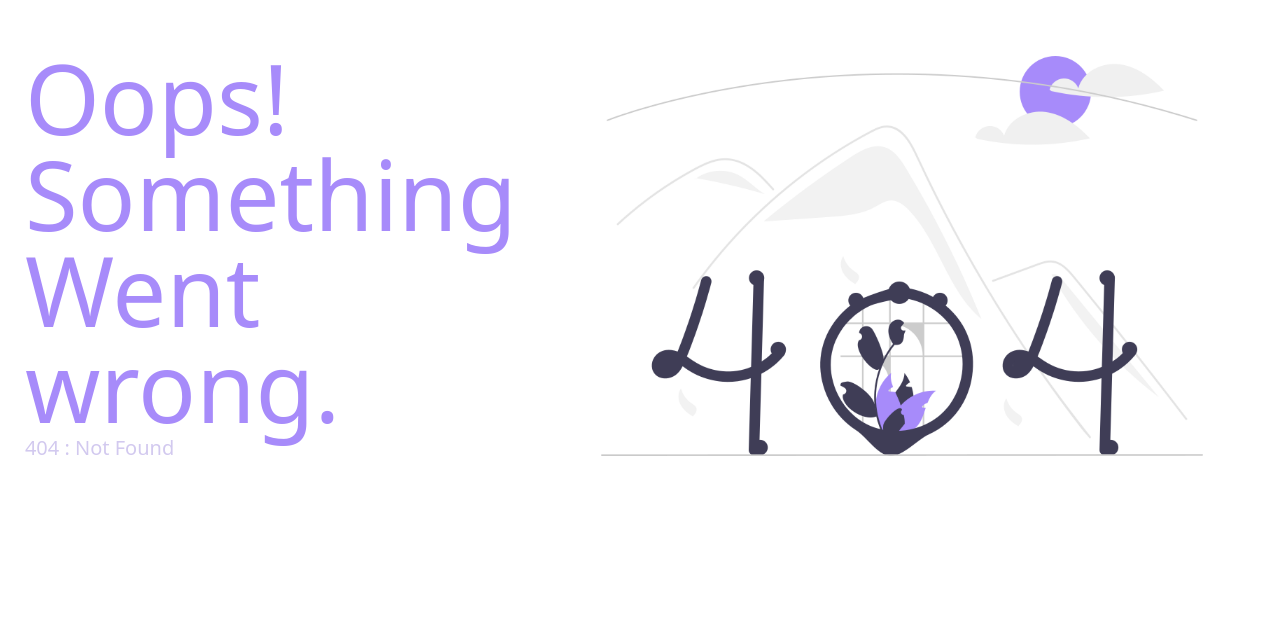
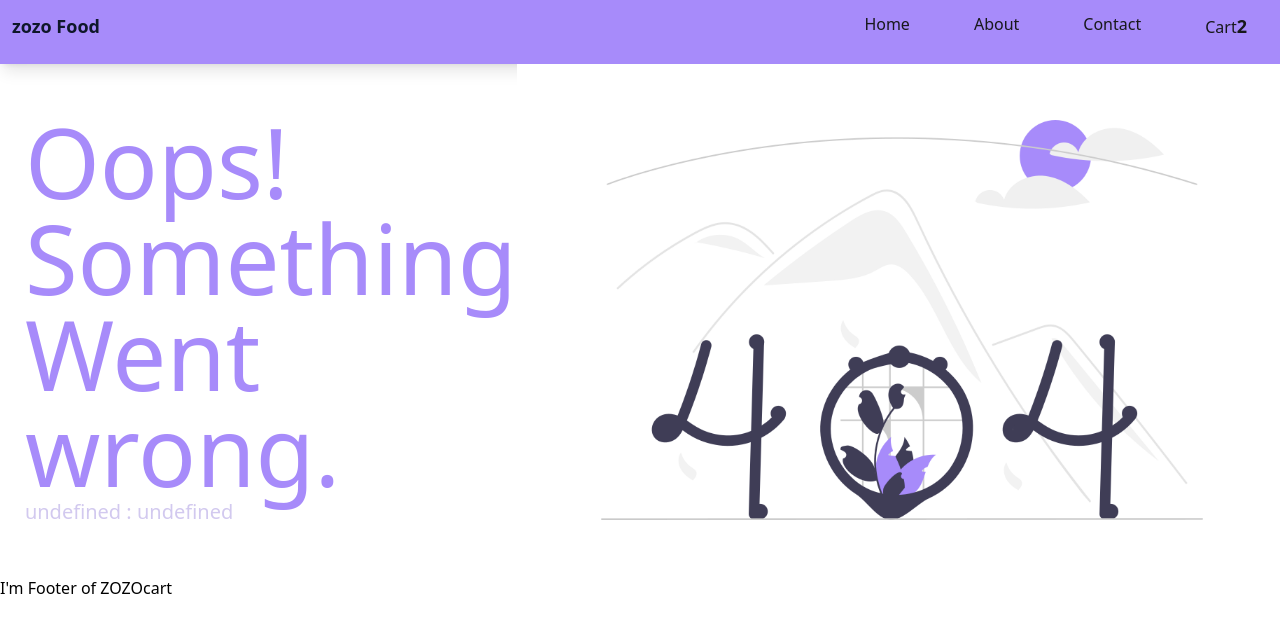
Before and after one commit to surendra-Titus/React-Project, a React (Vite) app: page /contact in a window 1280 px wide. Before the commit this address had no page. Shown: the top 632 px of the page. Built offline with nearby package versions, Linux system fonts and the light colour scheme.

Commit message:
Implemented Dynamic segments/routing.

```diff
--- a/src/App.js
+++ b/src/App.js
@@ -4,13 +4,15 @@ import Header from "./components/Header";
 import Body from "./components/Body";
 import Footer from "./components/Footer";
 import About from "./components/About";
-import { createBrowserRouter, RouterProvider } from "react-router-dom";
+import Cart from "./components/Cart";
+import { createBrowserRouter, RouterProvider, Outlet } from "react-router-dom";
 import Error from "./components/Error";
+import RestaurantMenu from "./components/RestaurantMenu";
 const AppLayout = () => {
   return (
     <>
       <Header />
-      <Body />
+      <Outlet />
       <Footer />
     </>
   );
@@ -21,11 +23,28 @@ const appRouter = createBrowserRouter([
     path: "/",
     element: <AppLayout />,
     errorElement: <Error />,
-  },
-  {
-    path: "/About",
-    element: <About />,
-    errorElement: <Error />,
+    children: [
+      {
+        path: "/",
+        element: <Body />,
+      },
+      {
+        path: "/about",
+        element: <About />,
+      },
+      {
+        path: "/contact",
+        element: <Error />,
+      },
+      {
+        path: "/cart",
+        element: <Cart />,
+      },
+      {
+        path: "/restaurant/:id",
+        element: <RestaurantMenu />,
+      },
+    ],
   },
 ]);
 
--- a/src/components/Body.js
+++ b/src/components/Body.js
@@ -3,6 +3,8 @@ import RestaurantCard from "./RestaurantCard";
 import Shimmer from "./Shimmer";
 import emptySearchResult from "../assets/empty-search-results.png";
 import { API_URL } from "../constants";
+import { IMG_CDN_URL } from "../constants";
+import { Link } from "react-router-dom";
 
 const fillterData = (query, arr) => {
   if (query === "") {
@@ -62,7 +64,9 @@ const Body = () => {
           />
         ) : (
           filteredRestaurants.map((rest) => (
-            <RestaurantCard key={rest.data.id} data={rest.data} />
+            <Link key={rest.data.id} to={`/restaurant/${rest.data.id}`}>
+              <RestaurantCard data={rest.data} />
+            </Link>
           ))
         )}
       </div>
--- a/src/components/Error.js
+++ b/src/components/Error.js
@@ -2,7 +2,6 @@ import error_404 from "../assets/undraw_Page_not_found.png";
 import { useRouteError } from "react-router-dom";
 const Error = () => {
   const error = useRouteError();
-  console.log(error);
   return (
     <div className="flex items-center justify-center">
       <div>
@@ -10,7 +9,7 @@ const Error = () => {
           Oops! Something Went wrong.
         </h1>
         <span className="text-xl pl-10 text-[#d2c9ef]">
-          {error.status} : {error.statusText}
+          {`${error?.status} : ${error?.statusText}`}
         </span>
       </div>
       <img className="h-[32rem] pr-2" alt="Error404" src={error_404} />
--- a/src/components/Header.js
+++ b/src/components/Header.js
@@ -1,3 +1,5 @@
+import { Link } from "react-router-dom";
+
 const Title = () => {
   return <h1 className="font-bold text-slate-900 text-lg p-3">zozo Food</h1>;
 };
@@ -9,11 +11,18 @@ const Header = () => {
         <Title />
         <div className="nav-item">
           <ul className="flex py-3">
-            <li className="px-8 text-zinc-900">Home</li>
-            <li className="px-8 text-zinc-900">About</li>
-            <li className="px-8 text-zinc-900">Contact</li>
             <li className="px-8 text-zinc-900">
-              Cart <span className="font-bold text-lg pr-px">2</span>
+              <Link to="/">Home</Link>
+            </li>
+            <li className="px-8 text-zinc-900">
+              <Link to="/about">About</Link>
+            </li>
+            <li className="px-8 text-zinc-900">
+              <Link to="/contact">Contact</Link>
+            </li>
+            <li className="px-8 text-zinc-900">
+              <Link to="/cart">Cart</Link>
+              <span className="font-bold text-lg pr-px">2</span>
             </li>
           </ul>
         </div>
--- a/src/components/RestaurantCard.js
+++ b/src/components/RestaurantCard.js
@@ -1,7 +1,6 @@
 import { IMG_CDN_URL } from "../constants";
-
 const RestaurantCard = (props) => {
-  const { name, avgRating, cloudinaryImageId } = props?.data;
+  const { name, avgRating, cloudinaryImageId, id } = props?.data;
   return (
     <div className="RestaurantCard p-2 m-4 h-72 w-[220] border shadow-xl hover:shadow-violet-300 border-violet-400">
       <img
--- a/src/constants.js
+++ b/src/constants.js
@@ -2,3 +2,6 @@ export const IMG_CDN_URL =
   "https://res.cloudinary.com/swiggy/image/upload/fl_lossy,f_auto,q_auto,w_508,h_320,c_fill/";
 export const API_URL =
   "https://www.swiggy.com/dapi/restaurants/list/v5?lat=17.4540299&lng=78.34653109999999&page_type=DESKTOP_WEB_LISTING";
+
+export const MENU_URL =
+  "https://www.swiggy.com/dapi/menu/v4/full?lat=17.4540299&lng=78.34653109999999&menuId=";
```
